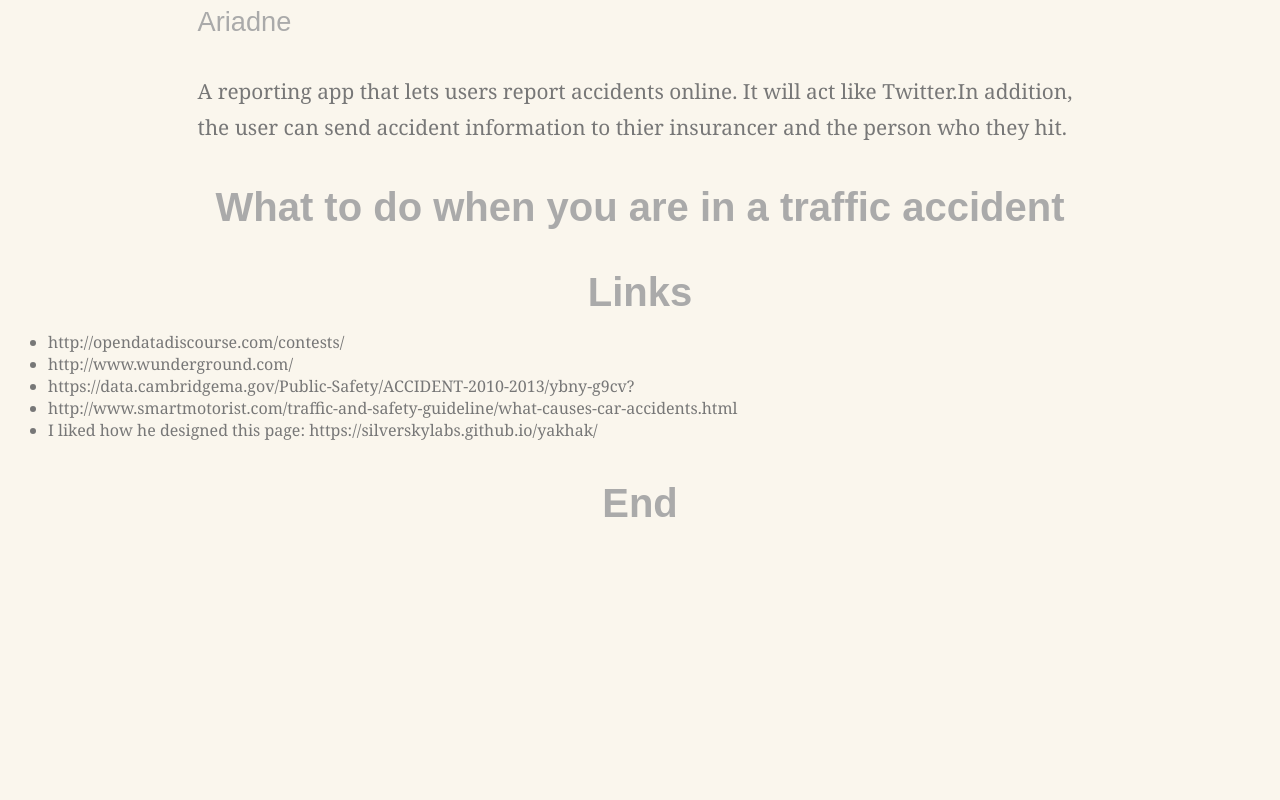
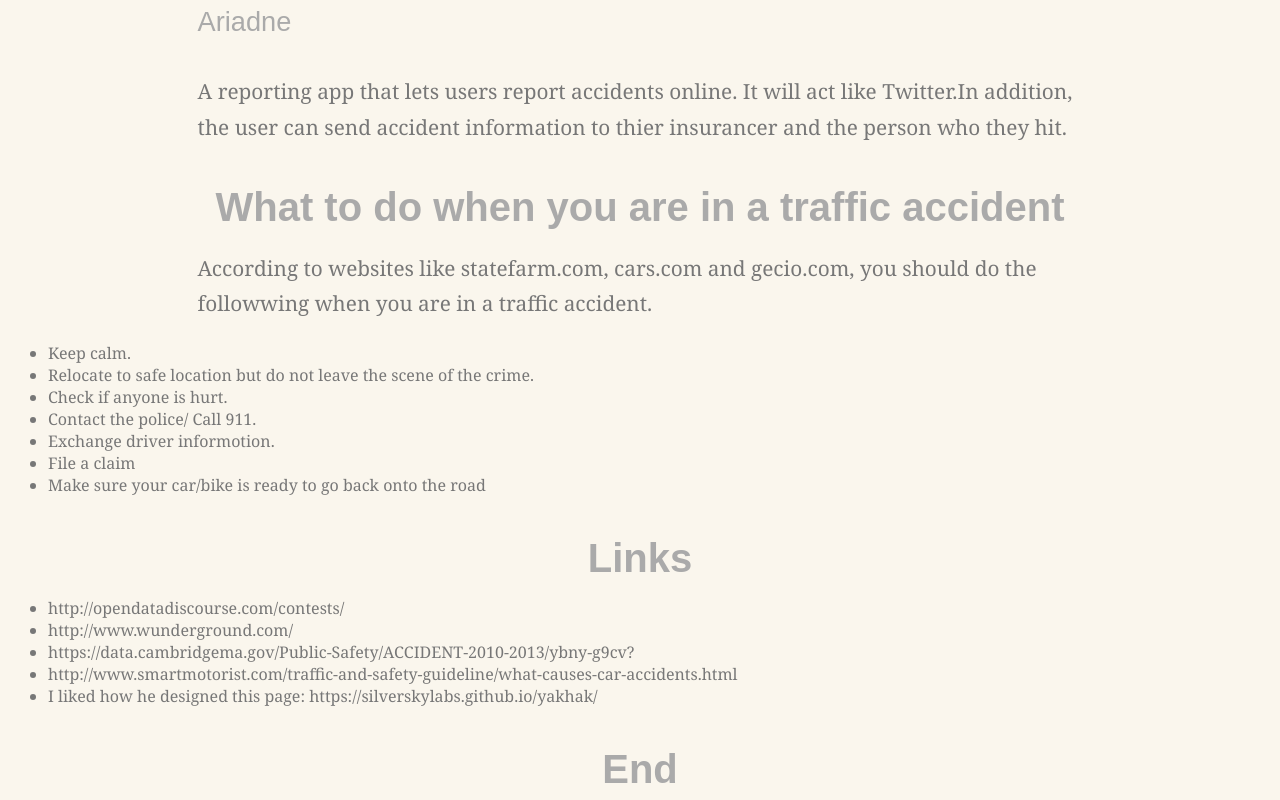
Before and after one commit to challyed/Masshole, a website: page index.html in a window 1280 px wide. Shown: the part 4826-5626 px from the top of the page. Before the commit the page ends 5360 px from the top, so only its background shows below. Drawn offline with Linux system fonts and the light colour scheme; some packages are replaced by stand-ins of ours; a script that the page names is missing.

Commit message:
after an accident

```diff
--- a/index.html
+++ b/index.html
@@ -717,6 +717,17 @@ var dataM = google.visualization.arrayToDataTable([
 
 <h3> What to do when you are in a traffic accident</h3>
 
+<p>According to websites like statefarm.com, cars.com and gecio.com, you should do the followwing when you are in a traffic accident. </p>
+<ul>
+  <li>Keep calm. </li>
+  <li>Relocate to safe location but do not leave the scene of the crime. </li>
+  <li>Check if anyone is hurt. </li>
+  <li>Contact the police/ Call 911. </li>
+  <li>Exchange driver informotion.  </li>
+  <li>File a claim </li>
+  <li>Make sure your car/bike is ready to go back onto the road</li>
+</ul>
+
 
 
 <h3>Links</h3>
```
